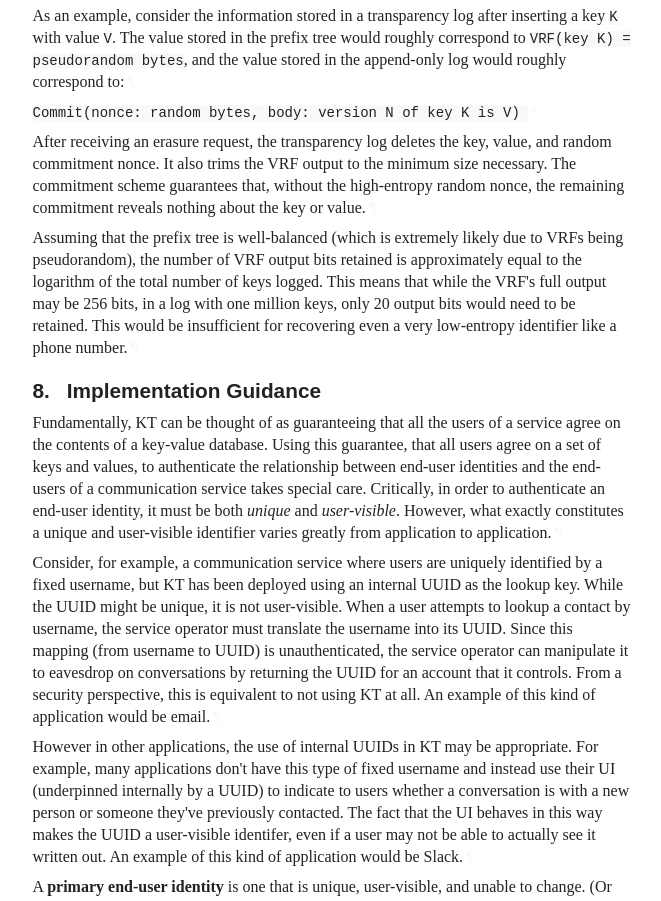
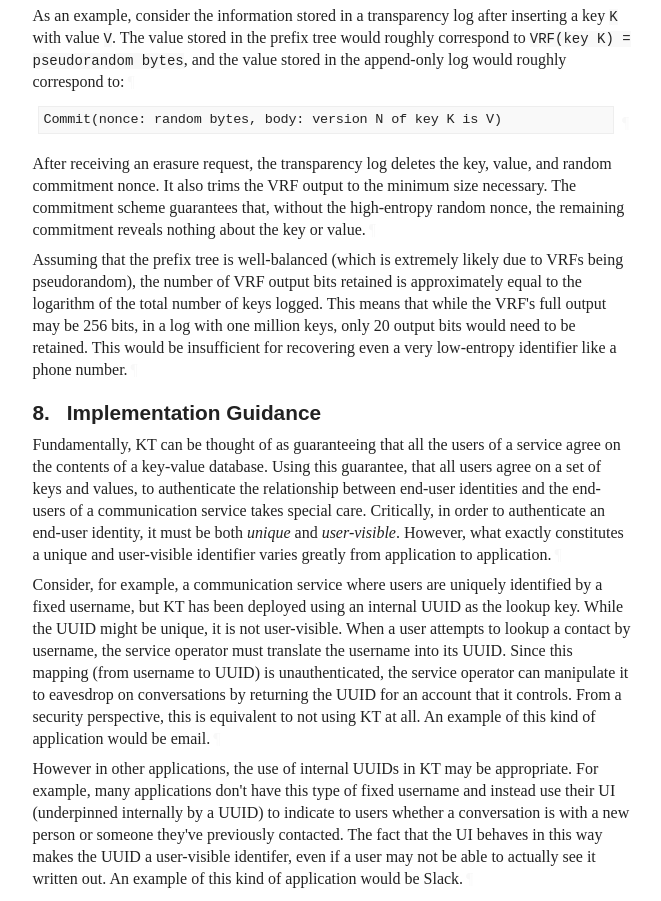
Before and after one commit to ietf-wg-keytrans/draft-arch, a plain HTML site: page brendan/gdpr/draft-ietf-keytrans-architecture.html in a window 1280 px wide. Shown: the part 9895-10796 px from the top of the page, without its empty margins (92-753 px from the left). Drawn offline with Linux system fonts and the light colour scheme; a web font is replaced by a local one.

Commit message:
Script updating gh-pages from 71333b6. [ci skip]

```diff
--- a/brendan/gdpr/draft-ietf-keytrans-architecture.html
+++ b/brendan/gdpr/draft-ietf-keytrans-architecture.html
@@ -1954,9 +1954,11 @@ first time.<a href="#section-7-6" class="pilcrow">¶</a></p>
 inserting a key <code>K</code> with value <code>V</code>. The value stored in the prefix tree would
 roughly correspond to <code>VRF(key K) = pseudorandom bytes</code>, and the value stored in
 the append-only log would roughly correspond to:<a href="#section-7-7" class="pilcrow">¶</a></p>
-<p id="section-7-8"><code>
+<div class="alignLeft art-text artwork" id="section-7-8">
+<pre>
 Commit(nonce: random bytes, body: version N of key K is V)
-</code><a href="#section-7-8" class="pilcrow">¶</a></p>
+</pre><a href="#section-7-8" class="pilcrow">¶</a>
+</div>
 <p id="section-7-9">After receiving an erasure request, the transparency log deletes the key, value,
 and random commitment nonce. It also trims the VRF output to the minimum size
 necessary. The commitment scheme guarantees that, without the high-entropy
```
